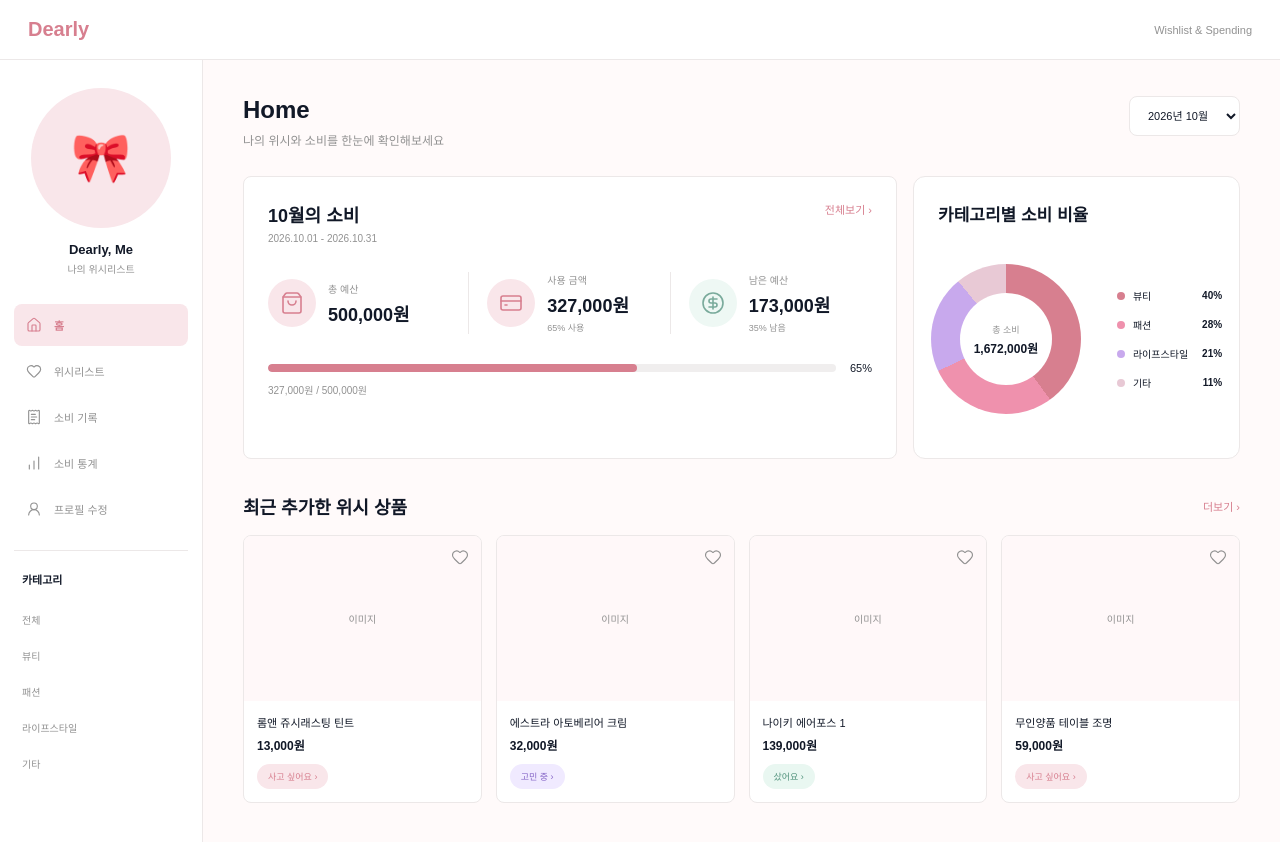
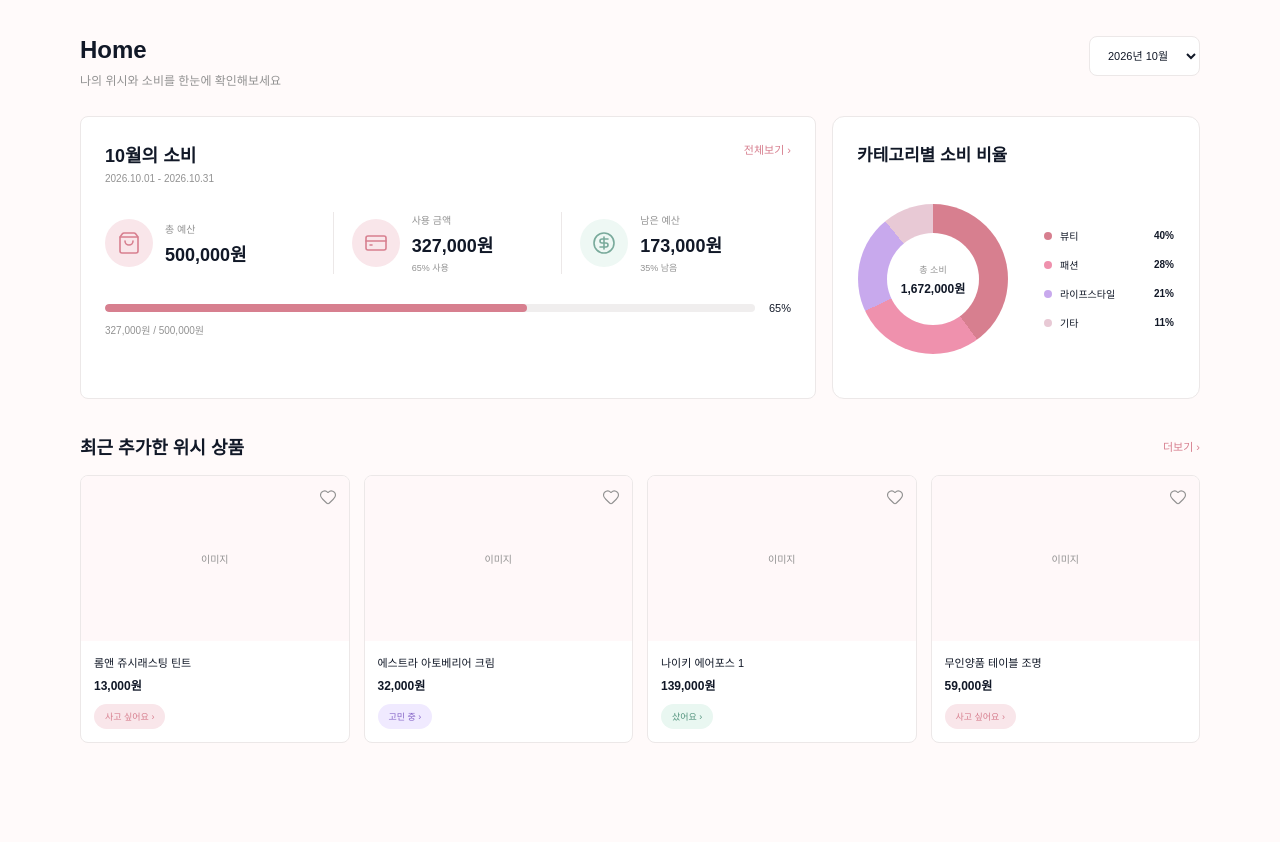
Before and after one commit to seongyeon-dev/Dearly, a React (Vite) app in the folder frontend/: page / in a window 1280 px wide. Shown: the top 842 px of the page. After the commit the page ends 800 px from the top, so only its background shows below. Built offline with nearby package versions, Linux system fonts and the light colour scheme.

Commit message:
refactor: update app layout structure

```diff
--- a/frontend/src/App.tsx
+++ b/frontend/src/App.tsx
@@ -1,18 +1,7 @@
-import Header from "./components/Header/Header";
-import Sidebar from "./components/Sidebar/Sidebar";
 import Router from "./routes/Router";
 
 function App() {
-  return (
-    <>
-      <Header />
-
-      <div style={{ display: "flex" }}>
-        <Sidebar />
-        <Router />
-      </div>
-    </>
-  );
+  return <Router />;
 }
 
 export default App;
```
